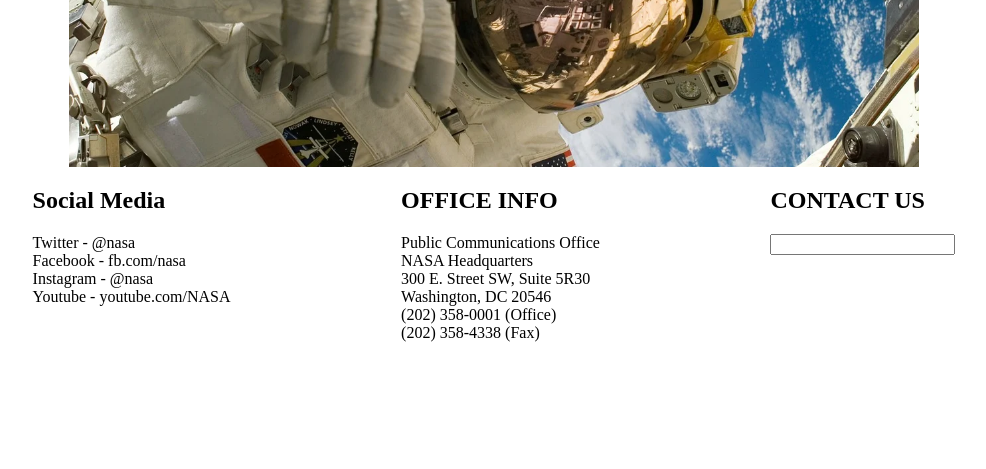
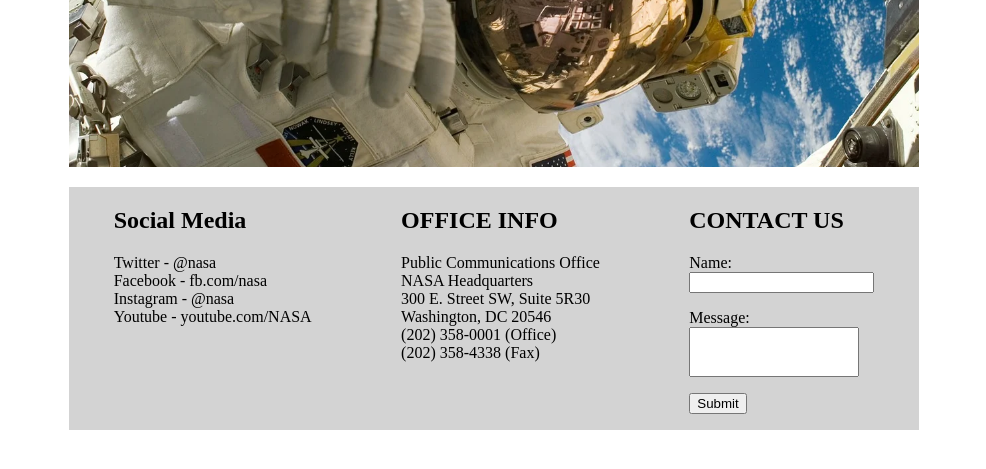
Before and after one commit to MichaelScoggins/NASA-PAGE, a plain HTML site: page index.html in a window 1280 px wide. Shown: the part 291-760 px from the top of the page, without its empty margins (146-1132 px from the left). Drawn offline with Linux system fonts and the light colour scheme.

Commit message:
completed

```diff
--- a/index.html
+++ b/index.html
@@ -41,9 +41,13 @@
                 CONTACT US
             </h2>
             <form>
-                <input>
+                <label form="name">Name:</label><br>
+                <input type="text" id="name" name="name"><br>
+                <p><label form="message">Message:</label><br>
+                <input type="text" id="Message" message="message" style="width: 170px; height: 50px;"></p>
+                <input class ="button"type="submit">
+            </form>
 
-            </form>
 
         </section>
 
--- a/style.css
+++ b/style.css
@@ -22,8 +22,17 @@ h1 {
 main {
     display: flex;
     flex-direction: row;
-    justify-content: space-evenly;
-    margin: auto;
+    justify-content: space-around;
+    /* margin: auto; */
+    margin-left: auto;
+    margin-right: auto;
+    margin-top: 20px;
+    max-width: 850px;
+    background-color: lightgrey;
+    /* align-items: center;
+    align-content: center;
+    justify-content: center; */
+    /* background-position: center; */
 
 
 }
```
